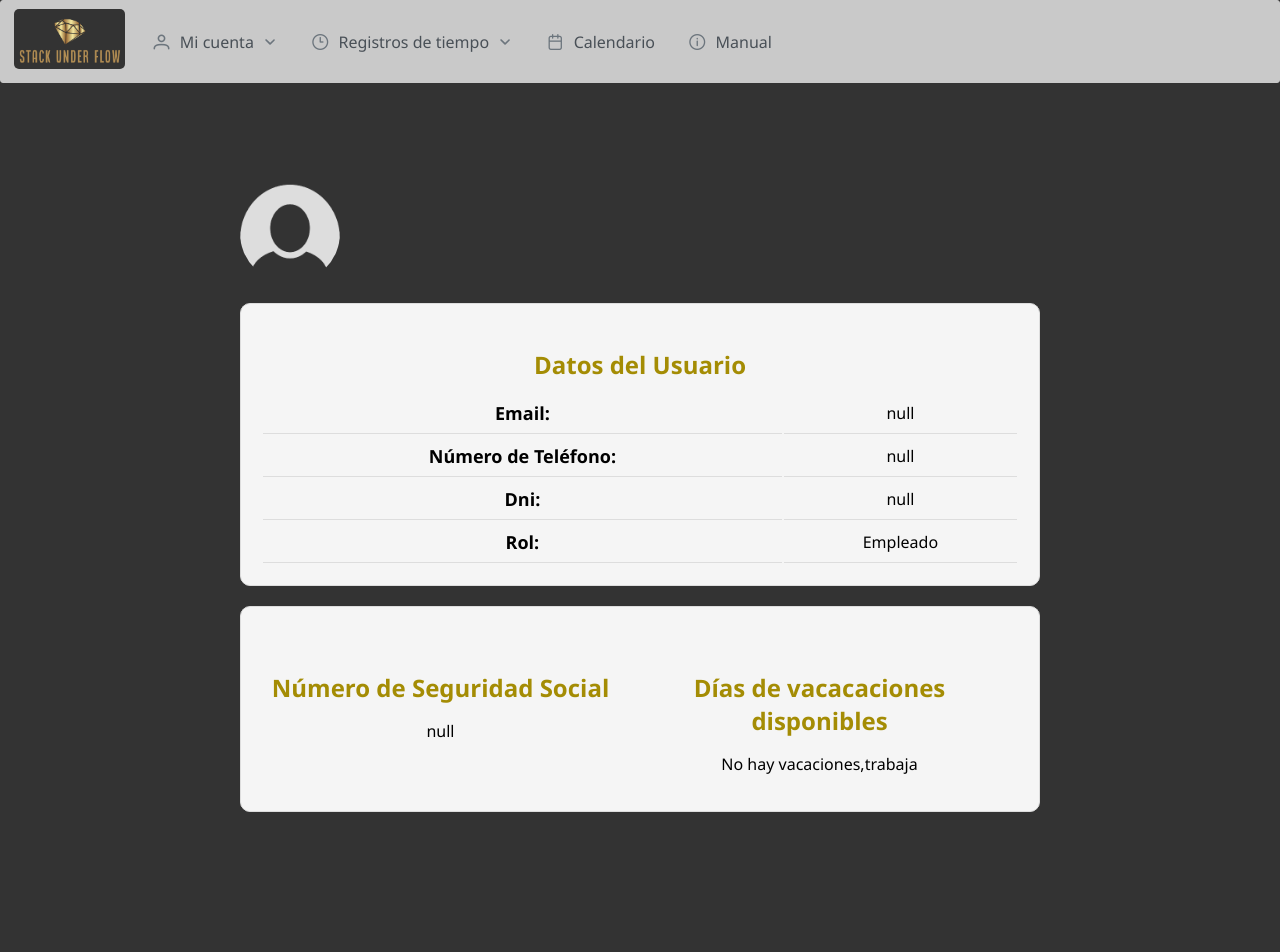
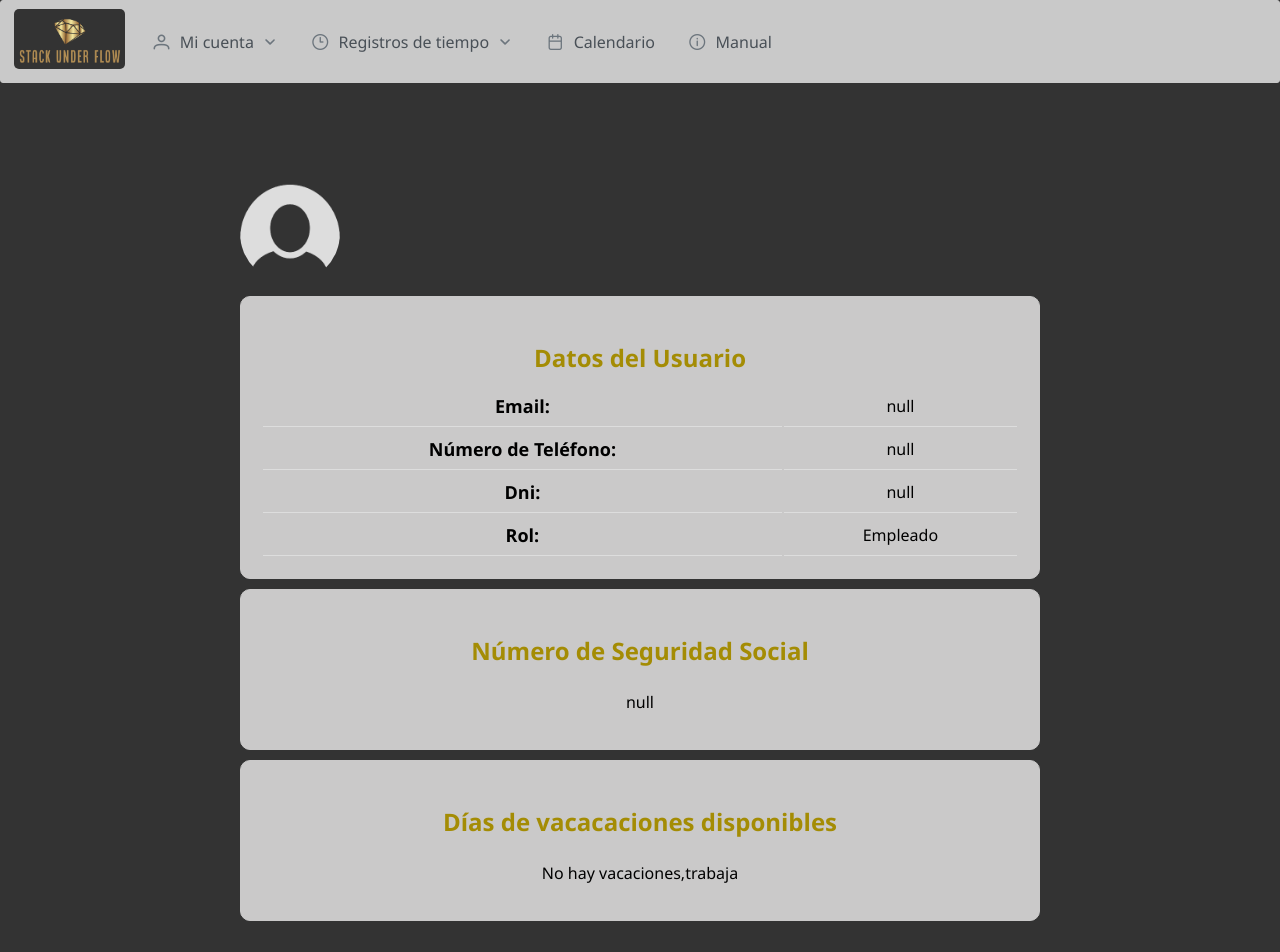
Before and after one commit to SyTW2324/E02, a Vue app in the folder labRecApp/frontend/: page /profile in a window 1280 px wide. Shown: the top 952 px of the page. Built offline with nearby package versions, Linux system fonts and the light colour scheme.

Commit message:
Se mejora aun mas la presentacion de los datos

```diff
--- a/labRecApp/frontend/src/components/userProfileComponent.vue
+++ b/labRecApp/frontend/src/components/userProfileComponent.vue
@@ -30,18 +30,22 @@
                 </table>
             </div>
         </div>
-        <div class="extra-info-panel-container">
-            <div class="extra-info-panel">
+
+        <div class="security-number-container">
+            <!--<div class="extra-info-panel">-->
             <div class="panel-item">
                 <h3 class="golden-text medium-text" >Número de Seguridad Social</h3>
                 <p class="small-text" >{{ getUserSecurityNumber() }}</p>
             </div>
+        </div>
+
+        <div class="vacation-days-container">
             <div class="panel-item">
                 <h3 class="golden-text medium-text" >Días de vacacaciones disponibles</h3>
                 <p class="small-text">{{ getUserVacationAvailableDays() }}</p>
             </div>
         </div>
-        </div>
+
     </div>
 </template>
 
--- a/labRecApp/frontend/src/styles/userProfile_style.css
+++ b/labRecApp/frontend/src/styles/userProfile_style.css
@@ -79,19 +79,18 @@
 }
 
 .profile-details-container {
-    background-color: #f5f5f5;
-    /* Color de fondo para Datos del Usuario */
-    border: 1px solid #ddd;
+    background-color: #cac9c9;
+    border: 1px solid #cac9c9;
     border-radius: 10px;
     padding: 20px;
-    margin-top: 20px;
+    margin-top: 1cqmax;
 }
 
-.extra-info-panel-container {
-    background-color: #f5f5f5;
-    /* Color de fondo para Número de Seguridad Social y Días de vacaciones disponibles */
-    border: 1px solid #ddd;
+.security-number-container,
+.vacation-days-container {
+    background-color: #cac9c9;
+    border: 1px solid #cac9c9;
     border-radius: 10px;
     padding: 20px;
-    margin-top: 20px;
+    margin-top: 10px;
 }
```
Lines whose indentation alone changed are shown as unchanged.
